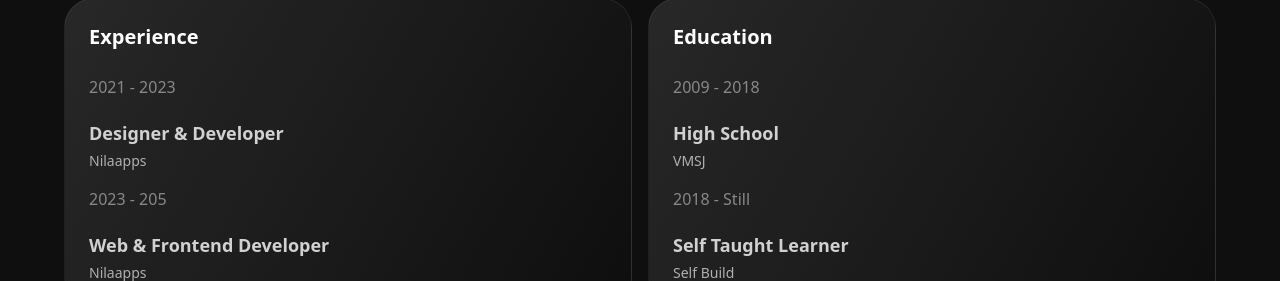
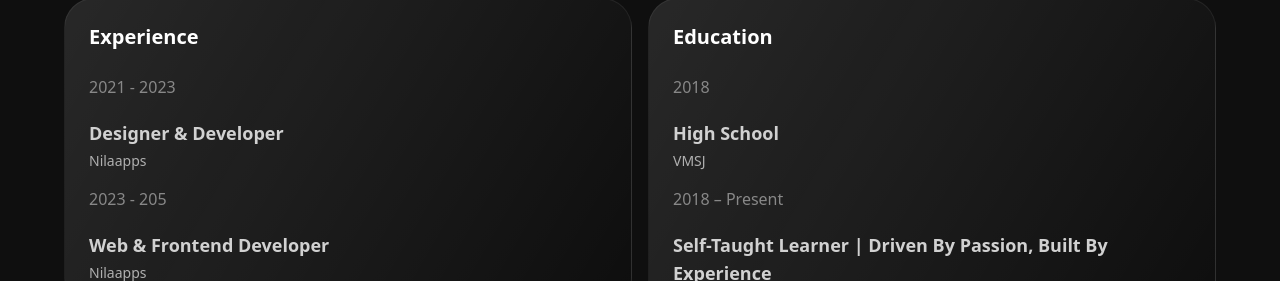
Before and after one commit to Sajeevan-WebWork/sajeevan-web.dev, a React (Vite) app: page /about in a window 1280 px wide. Shown: the part 671-952 px from the top of the page. Built offline with nearby package versions, Linux system fonts and the light colour scheme.

Commit message:
new code changes

```diff
--- a/src/Components/ComingSoon.jsx
+++ b/src/Components/ComingSoon.jsx
@@ -5,7 +5,7 @@ const ComingSoon = () => {
     <>
     <div className="bg-custom p-10 text-center">
         <img src="/under-construction.svg" width={'100%'} className='w-[50%] text-center m-auto' alt="" />
-        <h1 className='text-7xl capitalize text-center font-bold pt-10'>page is under construction</h1>
+        <h1 className='md:text-7xl text-4xl capitalize text-center font-bold pt-10'>page is under construction</h1>
     </div>
     </>
   )
--- a/src/Components/EducationComponent.jsx
+++ b/src/Components/EducationComponent.jsx
@@ -13,16 +13,17 @@ const EducationComponent = () => {
       className="bg-custom p-6">
       <h5 className='text-xl font-[600] pb-6'>Education</h5>
       <div className="flex flex-col gap-4">
+
         <div className="flex flex-col">
-          <small className='text-base font-medium text-theme-400'>2009 - 2018</small>
-          <h3 className='text-lg font-[600] pt-5 pb-1 capitalize text-theme-200'>High school</h3>
+          <small className='text-base font-medium text-theme-400'>2018</small>
+          <h3 className='text-lg font-[600] pt-5 pb-1 capitalize text-theme-200'>High School</h3>
           <small className='text-sm font-normal text-theme-300'>VMSJ</small>
         </div>
 
         <div className="flex flex-col">
-          <small className='text-base font-medium text-theme-400'>2018 - Still</small>
-          <h3 className='text-lg font-[600] pt-5 pb-1 capitalize text-theme-200'>Self taught learner</h3>
-          <small className='text-sm font-normal text-theme-300'>Self Build</small>
+          <small className='text-base font-medium text-theme-400'>2018 – Present</small>
+          <h3 className='text-lg font-[600] pt-5 pb-1 capitalize text-theme-200'>Self-Taught Learner | Driven by Passion, Built by Experience</h3>
+          <small className='text-sm font-normal text-theme-300'>Self Made</small>
         </div>
       </div>
     </motion.div>
--- a/src/Pages/AboutPage/AboutPage.jsx
+++ b/src/Pages/AboutPage/AboutPage.jsx
@@ -17,7 +17,7 @@ const AboutPage = () => {
   return (
     <>
 
-      <div className="grid lg:grid-cols-3 lg:grid-rows-1 grid-cols-1 grid-rows-1 gap-10">
+      <div className="grid grid-cols-1 grid-rows-1 md:grid-cols-2 lg:grid-cols-3 lg:grid-rows-1 gap-10">
         <motion.div
 
           initial={fadeInUp.initial}
--- a/src/lib/FramerMotion.js
+++ b/src/lib/FramerMotion.js
@@ -16,7 +16,7 @@ export const fadeInUp = {
     // Detect if the screen size is mobile
     transition: ({ isMobile }) => ({
         type: "spring",
-        stiffness: 300,
+        stiffness: 350,
         damping: 18,
         delay: isMobile ? 0.3 : .2, // Apply delay based on mobile detection
     }),
```
